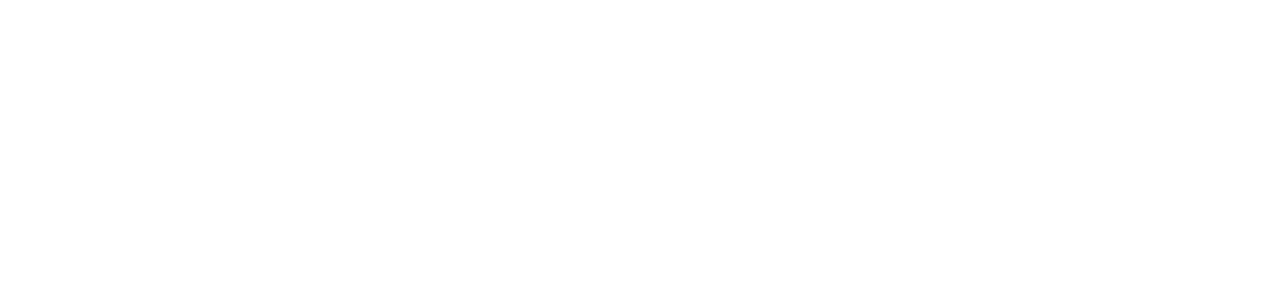
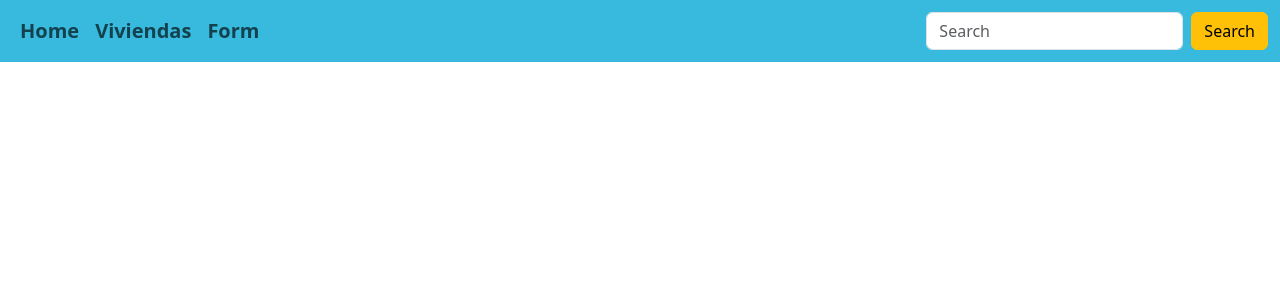
Before and after one commit to MartinWit2/Proyecto-Final-InmigrARG, a React (Create React App) app in the folder Proyecto final/Proyecto-Final-React/: page / in a window 1280 px wide. Before the commit this address had no page. Shown: the top 300 px of the page. Built offline with nearby package versions, Linux system fonts and the light colour scheme.

Commit message:
Thiago y alote trolas

```diff
--- a/Proyecto final/Proyecto-Final-React/package.json
+++ b/Proyecto final/Proyecto-Final-React/package.json
@@ -7,9 +7,10 @@
     "@testing-library/react": "^13.4.0",
     "@testing-library/user-event": "^13.5.0",
     "axios": "^1.4.0",
-    "bootstrap": "^5.3.0",
+    "bootstrap": "^5.3.1",
     "cors": "^2.8.5",
     "express": "^4.18.2",
+    "font-awesome": "^4.7.0",
     "react": "^18.2.0",
     "react-bootstrap": "^2.8.0",
     "react-dom": "^18.2.0",
--- a/Proyecto final/Proyecto-Final-React/public/index.html
+++ b/Proyecto final/Proyecto-Final-React/public/index.html
@@ -15,6 +15,7 @@
       user's mobile device or desktop. See https://developers.google.com/web/fundamentals/web-app-manifest/
     -->
     <link rel="manifest" href="%PUBLIC_URL%/manifest.json" />
+
     <!--
       Notice the use of %PUBLIC_URL% in the tags above.
       It will be replaced with the URL of the `public` folder during the build.
--- a/Proyecto final/Proyecto-Final-React/src/App/App.css
+++ b/Proyecto final/Proyecto-Final-React/src/App/App.css
@@ -36,3 +36,6 @@
     transform: rotate(360deg);
   }
 }
+.fondo{
+  background-color: aliceblue;
+}
--- a/Proyecto final/Proyecto-Final-React/src/App/App.js
+++ b/Proyecto final/Proyecto-Final-React/src/App/App.js
@@ -3,20 +3,22 @@
 import axios from "axios";
 import logo from "../logo.svg";
 import "./App.css";
+import Layout from "../Nav/Layout";
 
 import { useState, useEffect } from "react";
 import {BrowserRouter, Routes, Route} from 'react-router-dom'
 
 function App() {
   return (
-    <>
+    <div className="fondo">
     <BrowserRouter>
+    <Layout></Layout>
       <Routes>
         <Route path="/Viviendas"  element= {<Listado></Listado>}></Route>
         <Route path="/Form" index element={<FormVivienda></FormVivienda>}></Route>
       </Routes>
     </BrowserRouter>
-   </>
+   </div>
 
 
   );
--- a/Proyecto final/Proyecto-Final-React/src/Listado/Listado.css
+++ b/Proyecto final/Proyecto-Final-React/src/Listado/Listado.css
@@ -1,31 +1,34 @@
-
 /* Listado.css */
 .card-container {
-    display: flex;
-    flex-wrap: wrap;
-    justify-content: space-between;
-    margin: -10px; /* Márgenes negativos para el espaciado entre tarjetas */
+  display: grid;
+  grid-template-columns: repeat(3, 1fr); /* Tres tarjetas por columna */
+  gap: 15px; /* Espacio entre tarjetas */
+  padding: 40px 350px; /* Espacio arriba y abajo, espacio a los costados */
 }
 
 .card {
-    margin: 10px; /* Espaciado entre tarjetas */
-    padding: 20px;
-    box-sizing: border-box;
+  display: flex;
+  flex-direction: column;
   background-color: #48e3ee;
   box-shadow: 0 4px 6px rgba(0, 0, 0, 0.1);
-    transition: transform 0.3s ease, box-shadow 0.3s ease;
   border-radius: 10px;
-  }
-
-  .card:hover {
-    transform: translateY(-5px);
-    box-shadow: 0 6px 8px rgba(0, 0, 0, 0.2);
+  overflow: hidden;
+  max-width: 300px; /* Ancho máximo para las tarjetas */
 }
 
 .card-img {
-    height: 200px;
+  flex: 1;
+  height: 150px; /* Altura de la imagen */
   object-fit: cover;
-    border-radius: 10px;
+  border-top-left-radius: 10px;
+  border-top-right-radius: 10px;
+}
+
+.card-content {
+  padding: 20px;
+  display: flex;
+  flex-direction: column;
+  flex: 1;
 }
 
 .card-title {
--- a/Proyecto final/Proyecto-Final-React/src/Listado/Listado.js
+++ b/Proyecto final/Proyecto-Final-React/src/Listado/Listado.js
@@ -13,7 +13,9 @@
     });
   }, []);
 
-  return viviendas.map((viv) => {
+  return (
+    <div className="card-container">
+      {viviendas.map((viv, index) => {
         const imagen = viv.imagen;
         const direccion = viv.Direccion;
         const desc = viv.Descripcion;
@@ -28,17 +30,18 @@
         const descripcion = viv.Descripcion;
 
         return (
-      <Card style={{ width: "18rem" }}>
-        <Card.Img variant="top" src={imagen} />
-        <Card.Body>
-          <Card.Title>{direccion}</Card.Title>
-          <Card.Text>{desc}</Card.Text>
-        </Card.Body>
+          <Card key={index} className="card">
+            <Card.Img variant="top" src={imagen} className="card-img" />
+            <div className="card-content">
+              <Card.Title className="card-title">{direccion}</Card.Title>
+              <Card.Text className="card-text">{desc}</Card.Text>
               <ListGroup className="list-group-flush">
                 <ListGroup.Item>Dirección: {direccion}</ListGroup.Item>
                 <ListGroup.Item>Barrio: {barrio}</ListGroup.Item>
                 <ListGroup.Item>Tipo de Vivienda: {tipovivienda}</ListGroup.Item>
-          <ListGroup.Item>Metros Cuadrados Totales: {m2}</ListGroup.Item>
+                <ListGroup.Item>
+                  Metros Cuadrados Totales: {m2}
+                </ListGroup.Item>
                 <ListGroup.Item>
                   Metros Cuadrados Cubierta: {m2cubierta}
                 </ListGroup.Item>
@@ -49,9 +52,12 @@
                 <ListGroup.Item>Descripcion: {descripcion}</ListGroup.Item>
                 <ListGroup.Item>Imagen: {imagen}</ListGroup.Item>
               </ListGroup>
+            </div>
           </Card>
         );
-  });
+      })}
+    </div>
+  );
 };
 
 export default Listado;
--- /dev/null
+++ b/Proyecto final/Proyecto-Final-React/src/Nav/Layout.css
@@ -0,0 +1,8 @@
+.navBar1{
+    background-color: #37BADE;
+}
+.navLetras{
+    color: #FFD100;
+    font-weight: bold;
+    font-size: 20px;
+}
--- /dev/null
+++ b/Proyecto final/Proyecto-Final-React/src/Nav/Layout.js
@@ -0,0 +1,36 @@
+import { Button, Container, Form, Nav, Navbar, NavItem } from "react-bootstrap";
+import { Link } from "react-router-dom";
+import "./Layout.css";
+
+function Layout() {
+    return (
+        <>
+        <Navbar expand="lg" className="navBar1">
+            <Container fluid>
+                <Navbar.Collapse id="navbarScroll ">
+                    <Nav
+                        className="me-auto my-2 my-lg-0 navLetras"
+                        style={{ maxHeight: '100px'}}
+                        navbarScroll
+                    >
+                        <Nav.Link as={Link} to="/">Home</Nav.Link>
+                        <Nav.Link as={Link} to="/Viviendas">Viviendas</Nav.Link>
+                        <Nav.Link as={Link} to="/Form">Form</Nav.Link>
+                    </Nav>
+                    <Form className="d-flex">
+                        <Form.Control
+                            type="search"
+                            placeholder="Search"
+                            className="me-2"
+                            aria-label="Search"
+                        />
+                        <Button variant="warning">Search</Button>
+                    </Form>
+                </Navbar.Collapse>
+            </Container>
+        </Navbar>
+        </>
+    );
+}
+
+export default Layout;
--- a/Proyecto final/Proyecto-Final-React/src/index.js
+++ b/Proyecto final/Proyecto-Final-React/src/index.js
@@ -1,17 +1,13 @@
 import React from 'react';
-import ReactDOM from 'react-dom/client';
+import ReactDOM from 'react-dom';
 import './index.css';
 import App from './App/App';
-import reportWebVitals from './reportWebVitals';
+import 'bootstrap/dist/css/bootstrap.min.css';
+import 'font-awesome/css/font-awesome.min.css'; // Importa FontAwesome
 
-const root = ReactDOM.createRoot(document.getElementById('root'));
-root.render(
+ReactDOM.render(
   <React.StrictMode>
     <App />
-  </React.StrictMode>
+  </React.StrictMode>,
+  document.getElementById('root')
 );
-
-// If you want to start measuring performance in your app, pass a function
-// to log results (for example: reportWebVitals(console.log))
-// or send to an analytics endpoint. Learn more: https://bit.ly/CRA-vitals
-reportWebVitals();
```
Also changed, not shown: 2 other files (tests, documents, lock files or other folders). Lines whose indentation alone changed are shown as unchanged.
